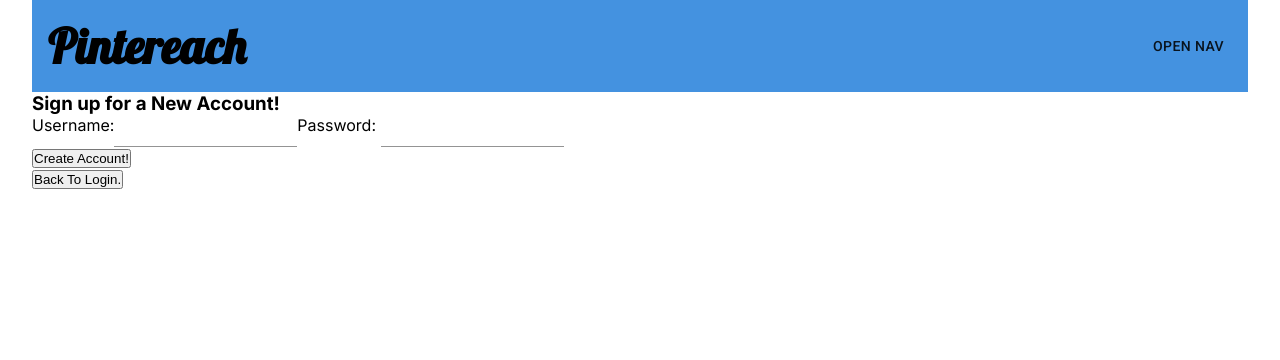
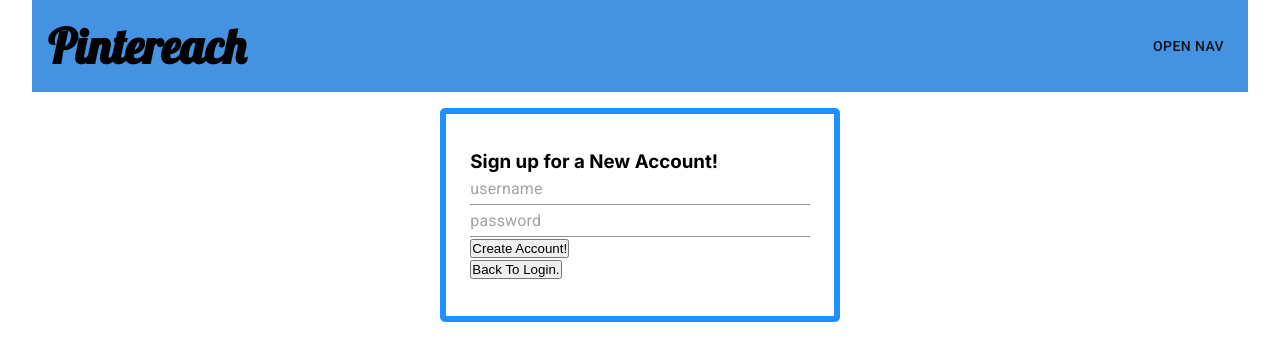
Before and after one commit to BW-TT-2-Pintereach/front_end, a React (Create React App) app: page /authorization in a window 1280 px wide. Both pictures are taken after a click on the checkbox 690 px from the left and 265 px from the top of the page. Shown: the top 360 px of the page. Built offline with nearby package versions, Linux system fonts and the light colour scheme.

Commit message:
auth styling ok

```diff
--- a/src/components/Authorization/Login.js
+++ b/src/components/Authorization/Login.js
@@ -60,10 +60,6 @@
 
 };
 
-const StyledFormContainer = styled.div`
-    width: 50rem;
-    margin: 0 auto;
-`;
 
 const StyledAuthInput = styled.div`
     display: flex;
--- a/src/components/Authorization/SignUp.js
+++ b/src/components/Authorization/SignUp.js
@@ -1,5 +1,6 @@
 import { useState } from 'react';
 import { TextField } from '@material-ui/core';
+import styled from 'styled-components';
 
 import { axiosDev } from '../../utils/axiosDev';
 
@@ -34,20 +35,22 @@
         <div className="authForm">
             <h3>Sign up for a New Account! </h3>
             <div className="inputs">
-                <label>Username:</label>
+                <StyledAuthInput>
                     <TextField
                         type="text"
                         name="username"
                         value={userInput.username}
                         onChange={handleChange}
+                        placeholder="username"
                     />
-                <label>Password: </label>
                     <TextField
                         type="text"
                         name="password"
                         value={userInput.password}
                         onChange={handleChange}
+                        placeholder="password"
                     />
+                </StyledAuthInput>
             </div>
             <button onClick={signUp}>Create Account!</button>
         </div>
@@ -55,4 +58,9 @@
 
 };
 
+const StyledAuthInput = styled.div`
+    display: flex;
+    flex-flow: column nowrap;
+`;
+
 export default SignUp;
--- a/src/pages/Authorization.js
+++ b/src/pages/Authorization.js
@@ -17,7 +17,7 @@
         return (
             <StyledAuthContainer>
                 <Login />
-                <div className="authRadioConainer">
+                <div className="authRadioContainer">
                     <label>Need to Create an Account?</label>
                     <input
                         name="signup"
@@ -31,10 +31,10 @@
     }
 
     return (
-        <>
+        <StyledAuthContainer>
             <SignUp />
             <button onClick={handleChange}>Back To Login.</button>
-        </>
+        </StyledAuthContainer>
     )
 
 };
@@ -45,6 +45,10 @@
     padding: 3% 2%;
     border: 6px solid dodgerblue;
     border-radius: 5px;
+
+    .authRadioContainer {
+        margin: 1% auto 0;
+    }
 `;
 
 export default Authorization;
```
Lines whose indentation alone changed are shown as unchanged.
